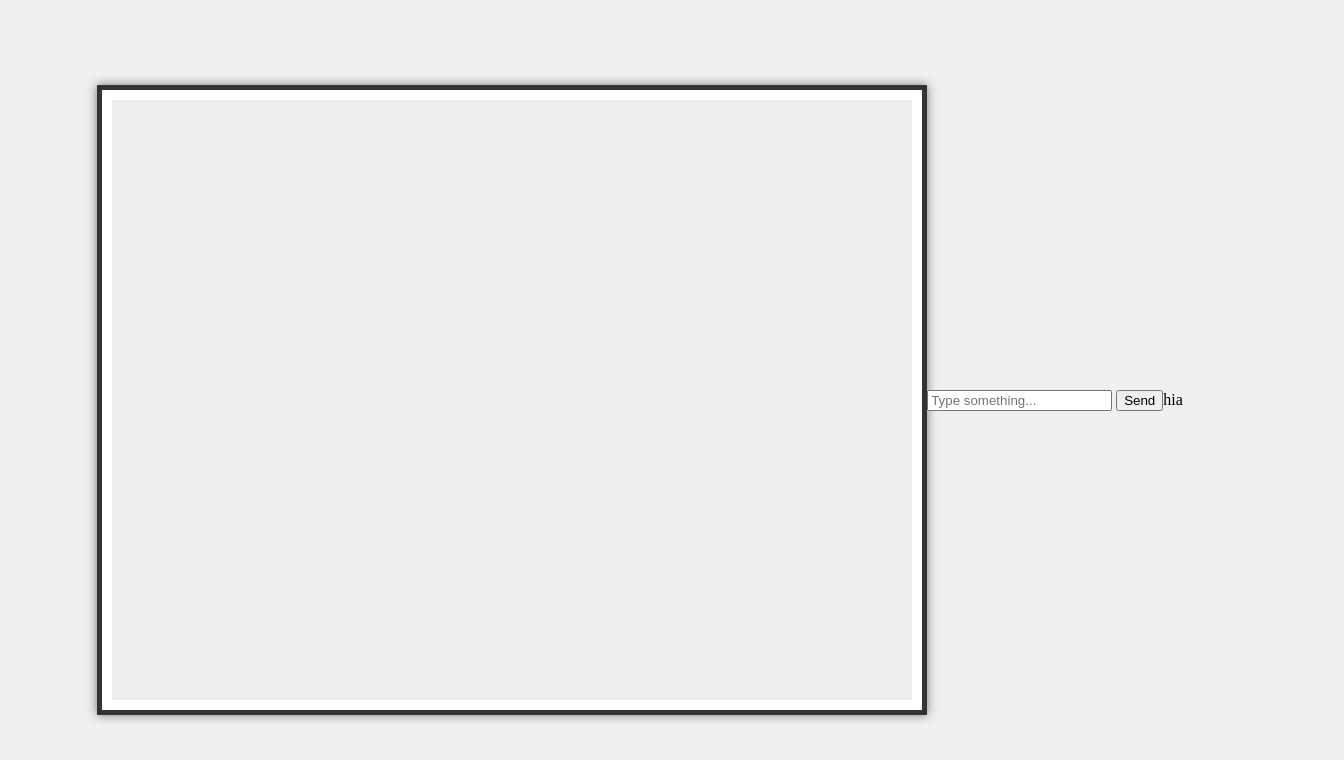
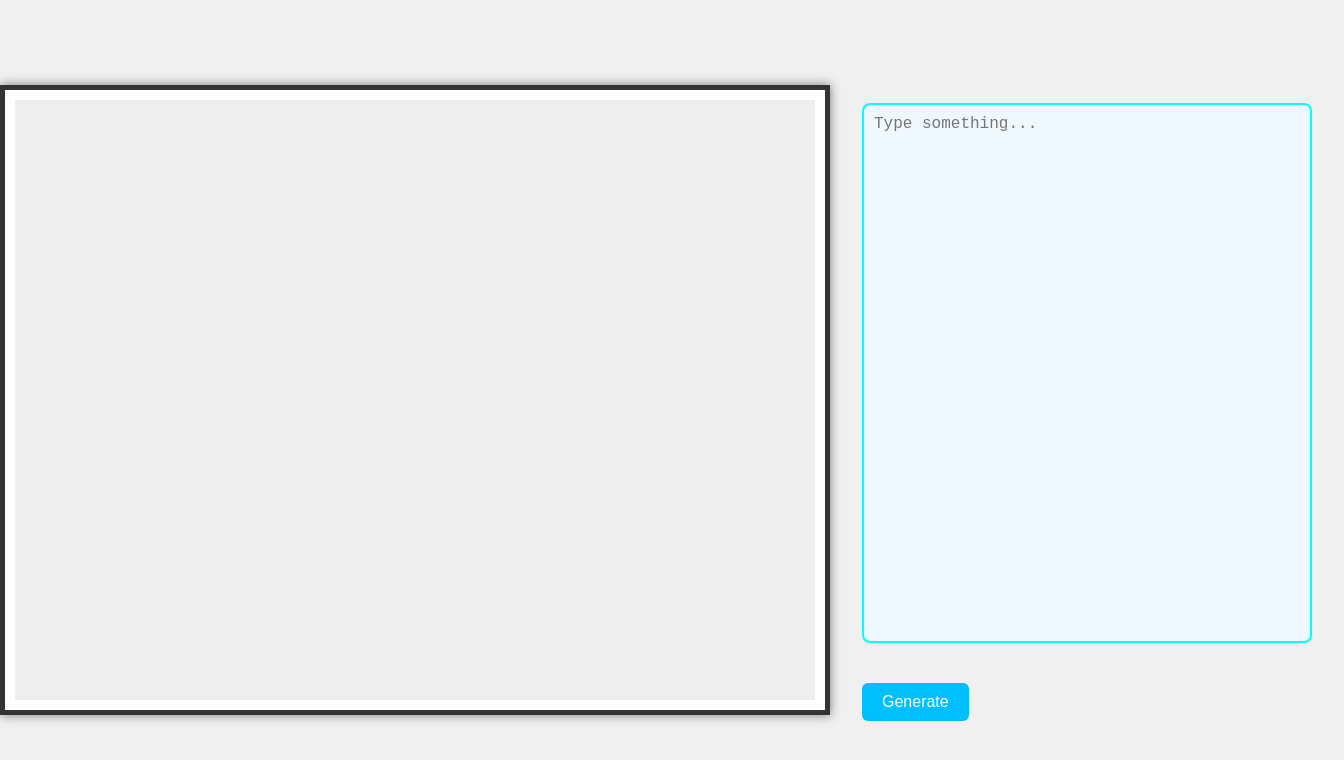
Before and after one commit to silaswright0/ML-Webapp-Demo, a plain HTML site: page public/index.html in a window 1280 px wide. Shown: the whole page, 1344 px wide, since content can reach past the window. Drawn offline with Linux system fonts and the light colour scheme.

Commit message:
user input done and looking nice :)

```diff
--- a/public/index.html
+++ b/public/index.html
@@ -3,28 +3,7 @@
 <head>
   <meta charset="UTF-8" />
   <title>BetterForms Canvas</title>
-  <style>
-    body {
-      display: flex;
-      justify-content: center;
-      align-items: center;
-      height: 100vh;
-      margin: 0;
-      background: #f0f0f0;
-    }
-
-    .frame {
-      border: 5px solid #333;
-      padding: 10px;
-      background: white;
-      box-shadow: 0 0 10px rgba(0,0,0,0.5);
-    }
-
-    canvas {
-      display: block;
-      background: #eee;
-    }
-  </style>
+  <link rel="stylesheet" href="styles.css">
 </head>
 <body>
   <!--<div>
@@ -34,12 +13,12 @@
     <canvas id="mainCanvas" width="800" height="600"></canvas>
   </div>
   <div>
-    <input type="text" id="userInput" placeholder="Type something..." />
-    <button onclick="sendToPython()">Send</button>
+    <textarea class="inputBox" id="userInput" placeholder="Type something..."></textarea>
+    <button class="button" onclick="sendToPython()">Generate</button>
   </div>
-  <div>
+  <!--<div>
     <p id="response">hia</p>
-  </div>
+  </div>-->
 
   <script>
     const canvas = document.getElementById('mainCanvas');
--- a/public/styles.css
+++ b/public/styles.css
@@ -0,0 +1,52 @@
+.inputBox{
+    margin: 32px;
+    width: 100%;
+    height: 540px;
+    padding: 10px;
+    font-size: 16px;
+    border: 2px solid aqua;
+    border-radius: 8px;
+    outline: none;
+    background-color: #f0f8ff;
+    color: #333;
+    resize: none;
+    box-sizing: border-box;
+    vertical-align: top;
+}
+.inputBox:focus{
+    border-color: deepskyblue;
+}
+.button{
+    margin: 8px 32px;
+    padding: 10px 20px;
+    font-size: 16px;
+    background-color: deepskyblue;
+    color: white;
+    border: none;
+    border-radius: 6px;
+    cursor: pointer;
+    transition: background-color 0.2s ease;
+}
+.button:hover{
+    background-color: dodgerblue;
+}
+body {
+    display: flex;
+    justify-content: center;
+    align-items: center;
+    height: 100vh;
+    margin: 0;
+    background: #f0f0f0;
+}
+
+.frame {
+    border: 5px solid #333;
+    padding: 10px;
+    background: white;
+    box-shadow: 0 0 10px rgba(0,0,0,0.5);
+}
+
+canvas {
+    display: block;
+    background: #eee;
+}
```
Also changed, not shown: 1 other file.
